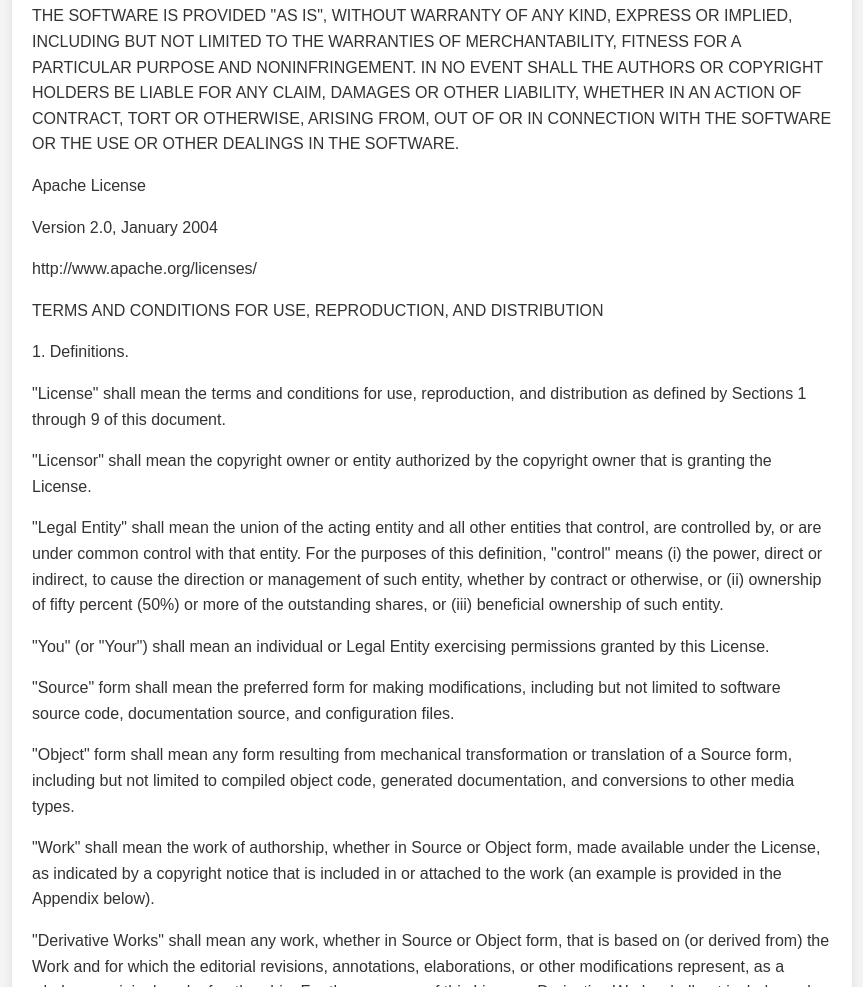
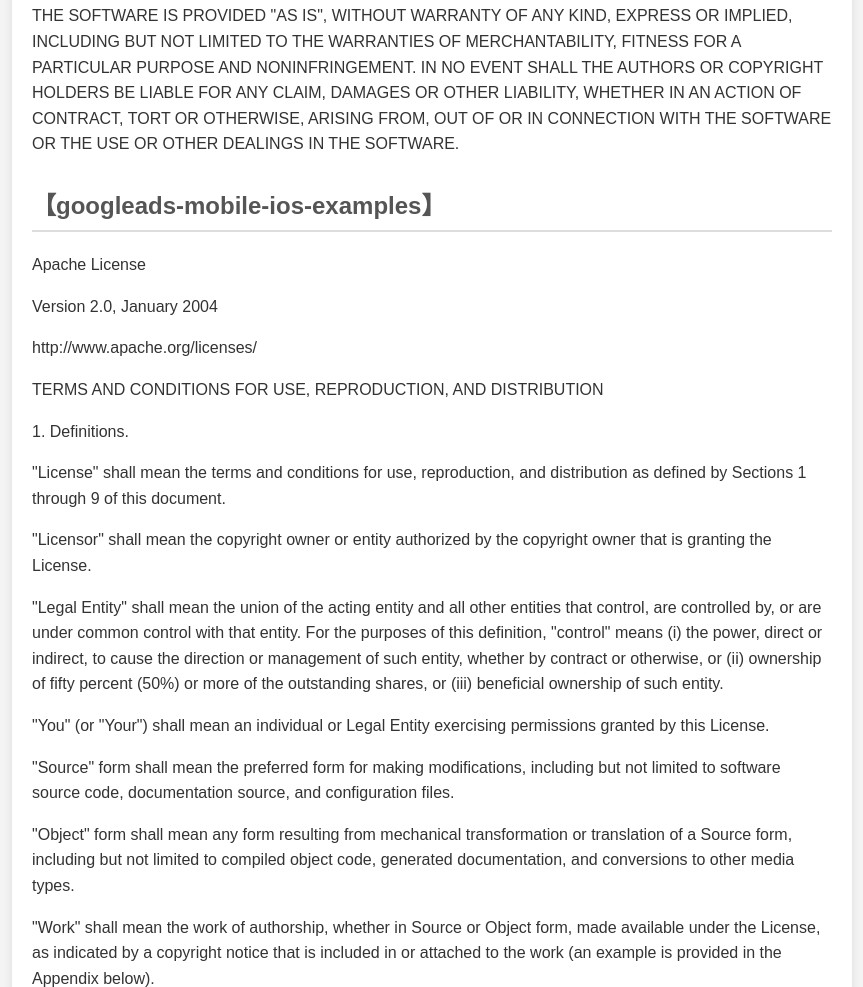
Before and after one commit to Redboar1021/Copyright, a plain HTML site: page index.html in a window 1280 px wide. Shown: the part 2444-3431 px from the top of the page, without its empty margins (208-1071 px from the left). Drawn offline with Linux system fonts and the light colour scheme.

Commit message:
Update index.html

```diff
--- a/index.html
+++ b/index.html
@@ -165,7 +165,7 @@ LIABILITY, WHETHER IN AN ACTION OF CONTRACT, TORT OR OTHERWISE, ARISING FROM,
 OUT OF OR IN CONNECTION WITH THE SOFTWARE OR THE USE OR OTHER DEALINGS IN THE
 SOFTWARE.
         </p>
-
+    <h2>【googleads-mobile-ios-examples】</h2>
     <p>Apache License</p>
     <p>Version 2.0, January 2004</p>
     <p>http://www.apache.org/licenses/</p>
```
